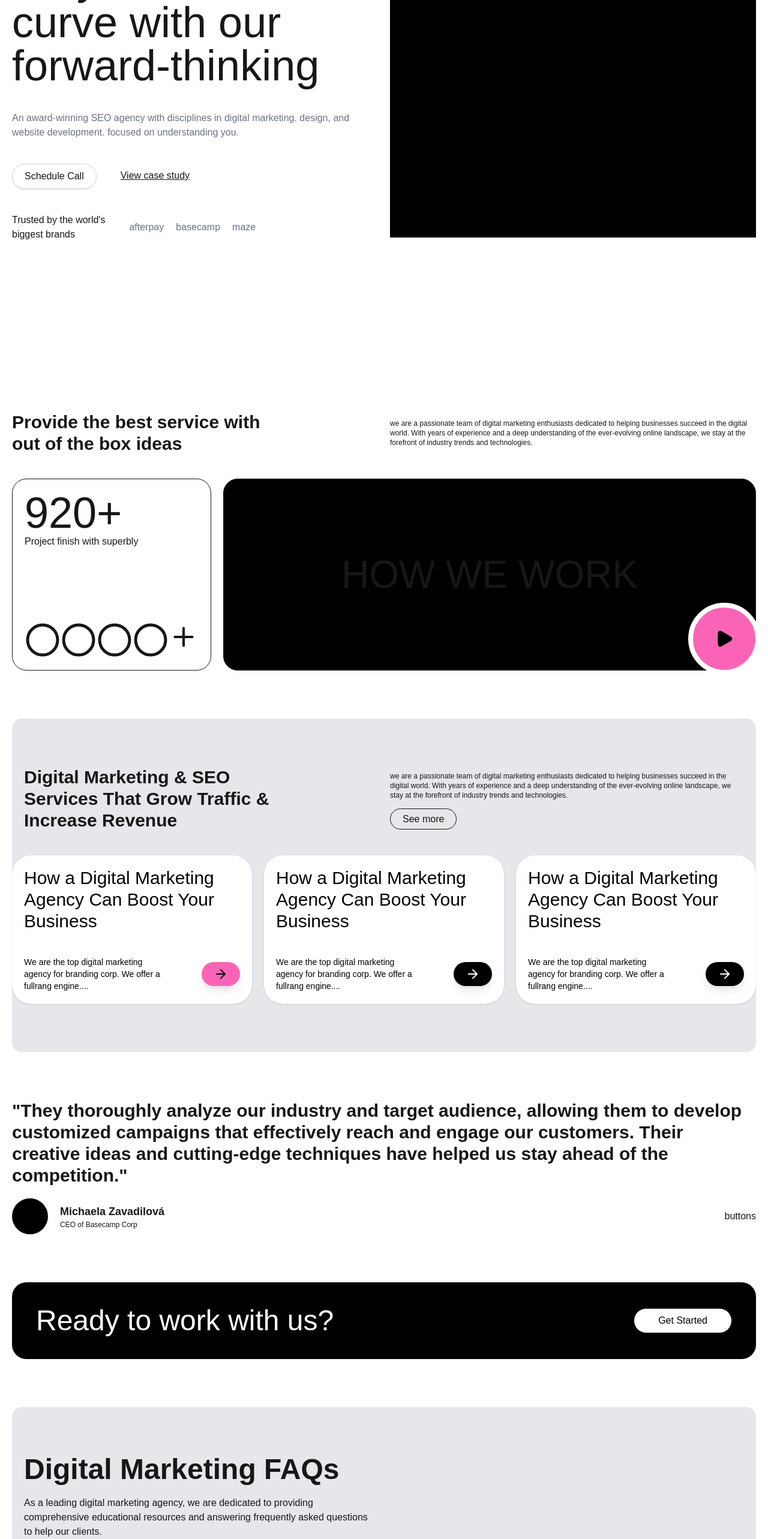
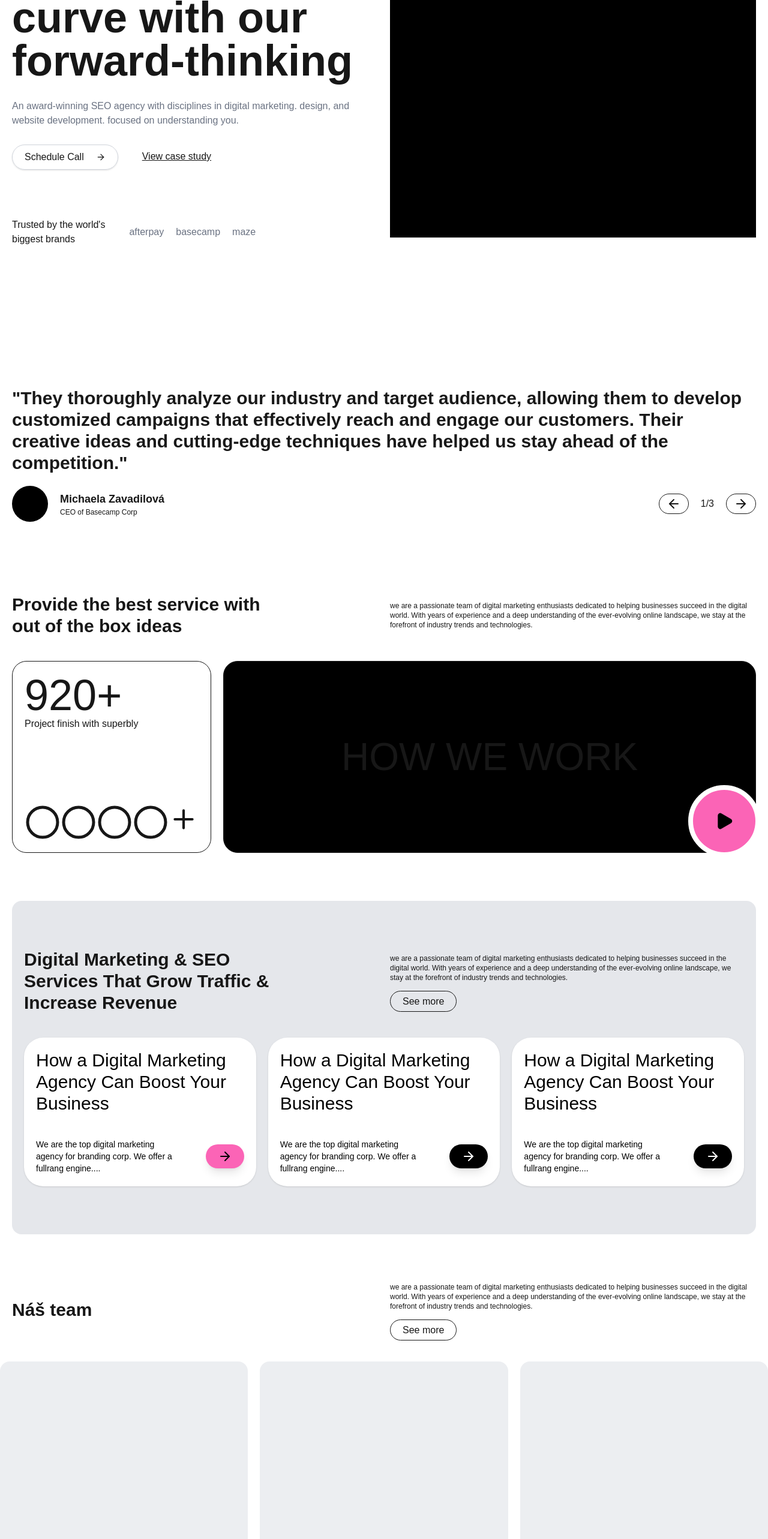
Before and after one commit to zavadill/misa, a Next.js app: page / in a window 1280 px wide. Shown: the part 234-2800 px from the top of the page at 60% size. Built offline with nearby package versions, Linux system fonts and the light colour scheme.

Commit message:
checkpoint

```diff
--- /dev/null
+++ b/app/components/Faq.tsx
@@ -0,0 +1,59 @@
+"use client";
+import { useState } from "react";
+
+const faqs = [
+  {
+    question: "Why is digital marketing important for my business?",
+    answer:
+      "Digital marketing allows businesses to reach and engage with a wider audience, generate leads, drive website traffic, and increase brand visibility. It provides measurable results and allows optimization based on data.",
+  },
+  {
+    question: "How can digital marketing help improve my website's visibility?",
+    answer:
+      "Through SEO, paid ads, and content marketing, your website can rank higher in search engines and reach more relevant users.",
+  },
+  {
+    question: "How long does it take to see results from digital marketing efforts?",
+    answer:
+      "It depends on the strategy. Paid ads can work almost instantly, while SEO usually takes a few months.",
+  },
+  {
+    question: "How do you measure the success of digital marketing campaigns?",
+    answer:
+      "Using metrics like traffic, conversions, ROI, CTR, and engagement rates.",
+  },
+];
+
+export default function FAQRightSide() {
+  const [openIndex, setOpenIndex] = useState(0);
+
+  return (
+    <div className="flex-1">
+      <div className="divide-y">
+        {faqs.map((faq, index) => (
+          <div key={index} className="py-5">
+            <button
+              onClick={() =>
+                setOpenIndex(openIndex === index ? -1 : index)
+              }
+              className="w-full flex justify-between items-center text-left"
+            >
+              <span className="font-semibold text-lg">
+                {faq.question}
+              </span>
+              <span className="text-2xl">
+                {openIndex === index ? "−" : "+"}
+              </span>
+            </button>
+
+            {openIndex === index && (
+              <p className="mt-3 text-gray-600 leading-relaxed">
+                {faq.answer}
+              </p>
+            )}
+          </div>
+        ))}
+      </div>
+    </div>
+  );
+}
--- a/app/components/layout/Footer.tsx
+++ b/app/components/layout/Footer.tsx
@@ -4,7 +4,7 @@ import React from 'react'
 
 const Footer = () => {
   return (
-    <div className='py-20 bg-gray-800 text-white'>
+    <div className='py-20 bg-gray-200 text-black'>
       <footer className='max-w-7xl mx-auto flex flex-row gap-10'>
         <div className='space-y-5 flex-1'>
             <h3 className='text-4xl'>boostim</h3>
@@ -33,16 +33,16 @@ const Footer = () => {
             </div>
             <div className='flex flex-col space-y-2'>
                 <h4 className='text-2xl font-bold'>Contact</h4>
-                <Link className='flex flex-row gap-2' href={""}>
-                    <Phone />
+                <Link className='flex flex-row gap-2 items-center' href={""}>
+                    <Phone size={18}/>
                     <p>+420 777 777 777</p>
                 </Link>
-                <Link className='flex flex-row gap-2' href={""}>
-                    <Mail />
+                <Link className='flex flex-row gap-2 items-center' href={""}>
+                    <Mail size={18} />
                     <p>michaela@seznam.cz</p>
                 </Link>
-                <Link className='flex flex-row gap-2' href={""}>
-                    <MapPin />
+                <Link className='flex flex-row gap-2 items-center' href={""}>
+                    <MapPin size={18} />
                     <p>Olomouc, 198 54</p>
                 </Link>
             </div>
--- a/app/components/layout/Hero.tsx
+++ b/app/components/layout/Hero.tsx
@@ -1,18 +1,22 @@
 import React from 'react'
 import Link from 'next/link'
+import { ArrowRight } from 'lucide-react'
 
 const Hero = () => {
   return (
     <div className=''>
       <header className='max-w-7xl mx-auto flex flex-row min-h-screen items-center gap-5 px-5'>
-        <section className='flex-1 space-y-10'>
-            <h1 className='text-7xl'>Stay ahead of the curve with our forward-thinking</h1>
+        <section className='flex-1 space-y-7'>
+            <h1 className='text-7xl font-bold'>Stay ahead of the curve with our forward-thinking</h1>
             <h2 className='text-gray-500'>An award-winning SEO agency with disciplines in digital marketing. design, and website development. focused on understanding you.</h2>
             <div className='flex flex-row gap-5'>
-                <Link className='px-5 py-2 border border-gray-300 shadow-sm rounded-full' href={""}>Schedule Call</Link>
+                <Link className='px-5 py-2 border flex flex-row items-center gap-5 border-gray-300 shadow-sm rounded-full' href={""}>
+                  <span>Schedule Call</span>
+                  <ArrowRight className='text-black/80' size={16}/>
+                </Link>
                 <Link className='px-5 py-2 underline' href={""}>View case study</Link>
             </div>
-            <div className='flex flex-row gap-10 items-center'>
+            <div className='flex flex-row gap-10 items-center mt-20'>
                 <p className=''>Trusted by the world's<br/> biggest brands</p>
                 <div className='flex flex-row gap-5 text-gray-500'>
                     <p>afterpay</p>
--- a/app/layout.tsx
+++ b/app/layout.tsx
@@ -1,15 +1,15 @@
 import type { Metadata } from "next";
-import { Geist, Geist_Mono } from "next/font/google";
+import { Archivo, Inter } from "next/font/google";
 import "./globals.css";
 import Navbar from "./components/layout/Navbar";
 import Footer from "./components/layout/Footer";
 
-const geistSans = Geist({
+const geistSans = Archivo({
   variable: "--font-geist-sans",
   subsets: ["latin"],
 });
 
-const geistMono = Geist_Mono({
+const geistMono = Inter({
   variable: "--font-geist-mono",
   subsets: ["latin"],
 });
--- a/app/page.tsx
+++ b/app/page.tsx
@@ -1,18 +1,43 @@
 import Image from "next/image";
 import Hero from "./components/layout/Hero";
-import { ArrowRight, Circle,  Play,  Plus } from "lucide-react";
+import { ArrowLeft, ArrowRight, Circle,  Play,  Plus } from "lucide-react";
 import Link from "next/link";
+import Marquee from "react-fast-marquee";
+import FAQRightSide from "./components/Faq";
 
 export default function Home() {
   return (
     <div className="pb-20 space-y-20">
       <Hero />
+      <div className="mx-5">
+        <div className="max-w-7xl mx-auto flex flex-col gap-5">
+          <p className="text-lg sm:text-3xl font-bold text-black/90">"They thoroughly analyze our industry and target audience, allowing them to develop customized campaigns that effectively reach and engage our customers. Their creative ideas and cutting-edge techniques have helped us stay ahead of the competition."</p>
+          <div className="flex flex-row  justify-between items-center">
+            <div className="flex flex-row items-center gap-5">
+              <span className="w-15 h-15 bg-black rounded-full" />
+              <div className="flex flex-col">
+                <p className="font-bold text-lg">Michaela Zavadilová</p>
+                <p className="text-xs">CEO of Basecamp Corp</p>
+              </div>
+            </div>
+            <div className="flex flex-row gap-5 items-center">
+              <button className="px-3 py-1 rounded-full border">
+                <ArrowLeft />
+              </button>
+              <p>1/3</p>
+              <button className="px-3 py-1 rounded-full border">
+                <ArrowRight />
+              </button>
+            </div>
+          </div>
+        </div>
+      </div>
       <div>
         <div className="max-w-7xl mx-auto flex flex-row items-center px-5 py-10 gap-5">
           <h3 className="flex-1 text-3xl font-bold">Provide the best service with <br/> out of the box ideas</h3>
           <h4 className="flex-1 text-xs">we are a passionate team of digital marketing enthusiasts dedicated to helping businesses succeed in the digital world. With years of experience and a deep understanding of the ever-evolving online landscape, we stay at the forefront of industry trends and technologies.</h4>
         </div>
-        <div className="flex flex-row max-w-7xl mx-auto px-5 gap-5">
+        <div className="flex flex-col sm:flex-row max-w-7xl mx-auto px-5 gap-5">
           <section className="flex-1 min-h-[25vw] rounded-3xl border p-5 flex flex-col justify-between ">
             <div>
               <p className="text-7xl">920+</p>
@@ -36,7 +61,7 @@ export default function Home() {
       </div>
 
       <div className="bg-gray-200 mx-5 py-20 rounded-2xl">
-        <section className="max-w-7xl mx-auto flex flex-row items-center px-5 pb-10 gap-5">
+        <section className="max-w-7xl mx-auto flex flex-col sm:flex-row items-center px-5 pb-10 gap-5">
           <h3 className="flex-1 text-3xl font-bold">Digital Marketing & SEO<br/> Services That Grow Traffic &<br/> Increase Revenue</h3>
           <div className="flex-1 space-y-5">
             <h4 className=" text-xs">we are a passionate team of digital marketing enthusiasts dedicated to helping businesses succeed in the digital world. With years of experience and a deep understanding of the ever-evolving online landscape, we stay at the forefront of industry trends and technologies.</h4>
@@ -44,7 +69,7 @@ export default function Home() {
           </div>
         </section>
 
-        <section className="max-w-7xl mx-auto flex flex-row gap-5 text-black">
+        <section className="max-w-7xl mx-auto flex flex-col md:flex-row gap-5 px-5 text-black">
           <div className="flex-1 p-5 flex flex-col justify-between bg-white shadow-sm rounded-4xl gap-10 ">
             <h4 className="text-3xl">How a Digital Marketing Agency Can Boost Your Business</h4>
             <div className="flex flex-row justify-between items-center">
@@ -69,29 +94,33 @@ export default function Home() {
         </section>
       </div>
 
-
-      <div className="mx-5">
-        <div className="max-w-7xl mx-auto flex flex-col gap-5">
-          <p className="text-3xl font-bold ">"They thoroughly analyze our industry and target audience, allowing them to develop customized campaigns that effectively reach and engage our customers. Their creative ideas and cutting-edge techniques have helped us stay ahead of the competition."</p>
-          <div className="flex flex-row  justify-between items-center">
-            <div className="flex flex-row items-center gap-5">
-              <span className="w-15 h-15 bg-black rounded-full" />
-              <div className="flex flex-col">
-                <p className="font-bold text-lg">Michaela Zavadilová</p>
-                <p className="text-xs">CEO of Basecamp Corp</p>
-              </div>
-            </div>
-            <button>buttons</button>
+      <div>
+        <section className="max-w-7xl mx-auto flex flex-col sm:flex-row items-center px-5 pb-10 gap-5">
+          <h3 className="flex-1 text-3xl font-bold">Náš team</h3>
+          <div className="flex-1 space-y-5">
+            <h4 className=" text-xs">we are a passionate team of digital marketing enthusiasts dedicated to helping businesses succeed in the digital world. With years of experience and a deep understanding of the ever-evolving online landscape, we stay at the forefront of industry trends and technologies.</h4>
+            <Link className="px-5 py-2 border rounded-full" href={""}>See more</Link>
           </div>
-        </div>
+        </section>
+        <section className="max-w-7xl mx-auto flex flex-row gap-5 ">
+          <div className="flex-1 space-y-2">
+            <span className="bg-gray-200 animate-pulse h-100 block rounded-2xl"/>
+            <p className="text-xl font-bold">Michaela Zavadilová</p>
+            <p className="text-xs">Founder</p>
+          </div>
+          <div className="flex-1 space-y-2">
+            <span className="bg-gray-200 animate-pulse h-100 block rounded-2xl"/>
+            <p className="text-xl font-bold">Michaela Zavadilová</p>
+            <p className="text-xs">Founder</p>
+          </div>
+          <div className="flex-1 space-y-2">
+            <span className="bg-gray-200 animate-pulse h-100 block rounded-2xl"/>
+            <p className="text-xl font-bold">Michaela Zavadilová</p>
+            <p className="text-xs">Founder</p>
+          </div>
+        </section>
       </div>
 
-      <div className="px-5">
-        <div className="max-w-7xl mx-auto flex items-center justify-between px-10  bg-black py-10 rounded-3xl">
-          <p className="text-white text-5xl">Ready to work with us?</p>
-          <Link className="border rounded-full px-10 py-2 bg-white text-black" href={""}>Get Started</Link>
-        </div>
-      </div>
 
       <div className="mx-5 bg-gray-200 py-20 rounded-2xl">
         <div className="px-5 max-w-7xl mx-auto flex flex-row gap-5">
@@ -103,9 +132,58 @@ export default function Home() {
               <Link className="px-5 py-3" href={""}>Contact Us</Link>
             </div>
           </div>
-          <div className="flex-1">
+          <FAQRightSide />
+        </div>
+      </div>
 
-          </div>
+<div>
+  <section className="max-w-7xl mx-auto flex flex-col sm:flex-row items-center px-5 pb-10 gap-5">
+    <h3 className="flex-1 text-3xl font-bold">Naše práce</h3>
+    <div className="flex-1 space-y-5">
+      <h4 className="text-xs">
+        Podívejte se na projekty, které jsme realizovali pro naše klienty.
+        Každý z nich je zaměřený na výkon, růst a reálné výsledky.
+      </h4>
+      <Link className="px-5 py-2 border rounded-full" href={""}>
+        See more
+      </Link>
+    </div>
+  </section>
+  <section className="max-w-7xl mx-auto px-5">
+    <div className="grid grid-cols-2 md:grid-cols-3">
+
+      <div className="bg-gray-200 h-70 flex items-end p-3">
+        <p className="text-2xl font-bold">CAFE DISTRICT</p>
+      </div>
+
+      <div className="bg-gray-300 h-70 flex items-end p-3">
+        <p className="text-2xl font-bold">BRAND DESIGN</p>
+      </div>
+
+      <div className="bg-gray-200 h-70 flex items-end p-3">
+        <p className="text-2xl font-bold">E-SHOP</p>
+      </div>
+
+      <div className="bg-gray-300 h-70 flex items-end p-3">
+        <p className="text-2xl font-bold">STARTUP</p>
+      </div>
+
+      <div className="bg-gray-200 h-70 flex items-end p-3">
+        <p className="text-2xl font-bold">MARKETING</p>
+      </div>
+
+      <div className="bg-gray-300 h-70 flex items-end p-3">
+        <p className="text-2xl font-bold">SEO PROJECT</p>
+      </div>
+
+    </div>
+  </section>
+</div>
+
+      <div className="px-5">
+        <div className="max-w-7xl mx-auto flex items-center justify-between px-10  bg-black py-10 rounded-3xl">
+          <p className="text-white text-5xl">Ready to work with us?</p>
+          <Link className="border rounded-full px-10 py-2 bg-white text-black" href={""}>Get Started</Link>
         </div>
       </div>
 
--- a/package.json
+++ b/package.json
@@ -12,7 +12,8 @@
     "lucide-react": "^1.11.0",
     "next": "16.2.4",
     "react": "19.2.4",
-    "react-dom": "19.2.4"
+    "react-dom": "19.2.4",
+    "react-fast-marquee": "^1.6.5"
   },
   "devDependencies": {
     "@tailwindcss/postcss": "^4",
```
Also changed, not shown: 1 other file (tests, documents, lock files or other folders).
